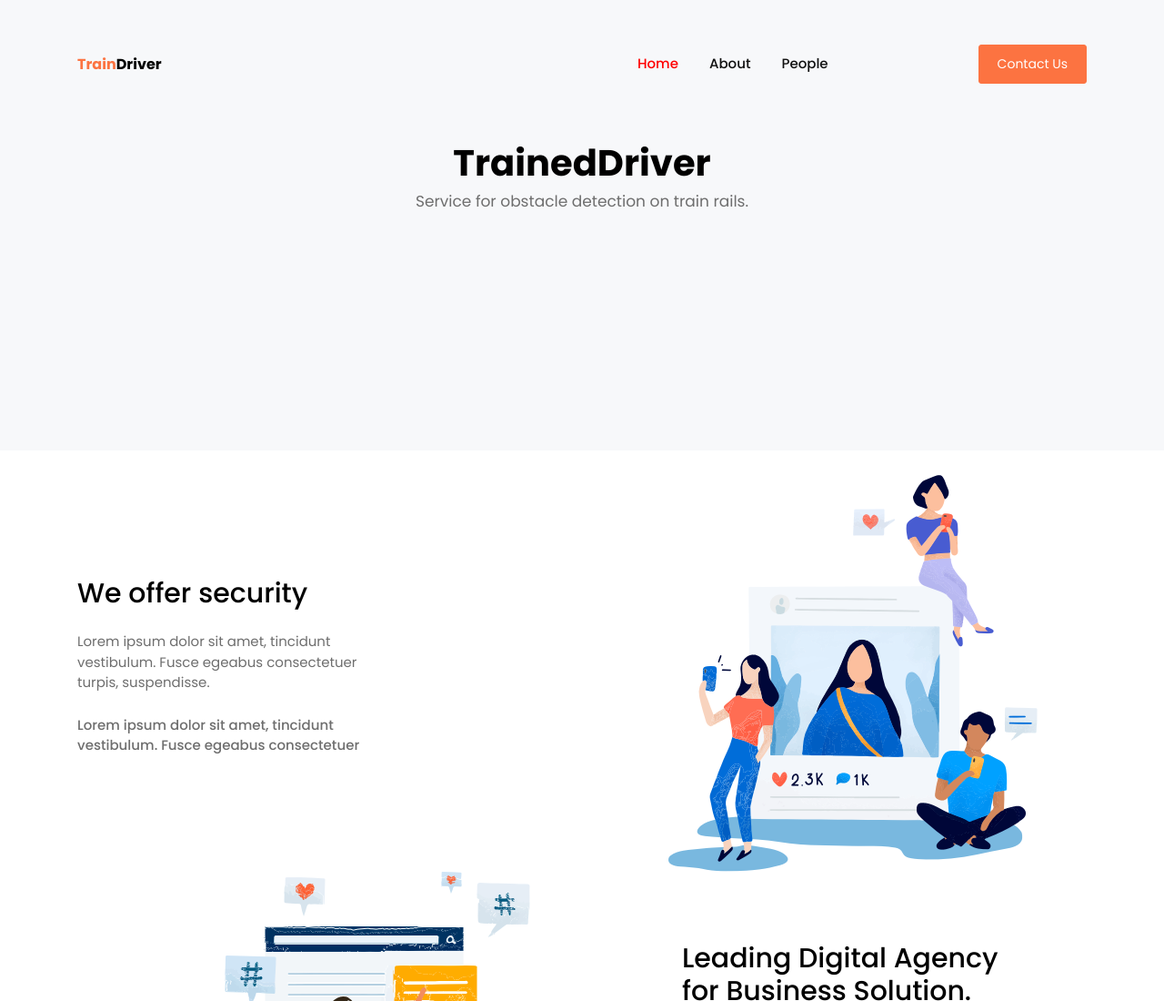
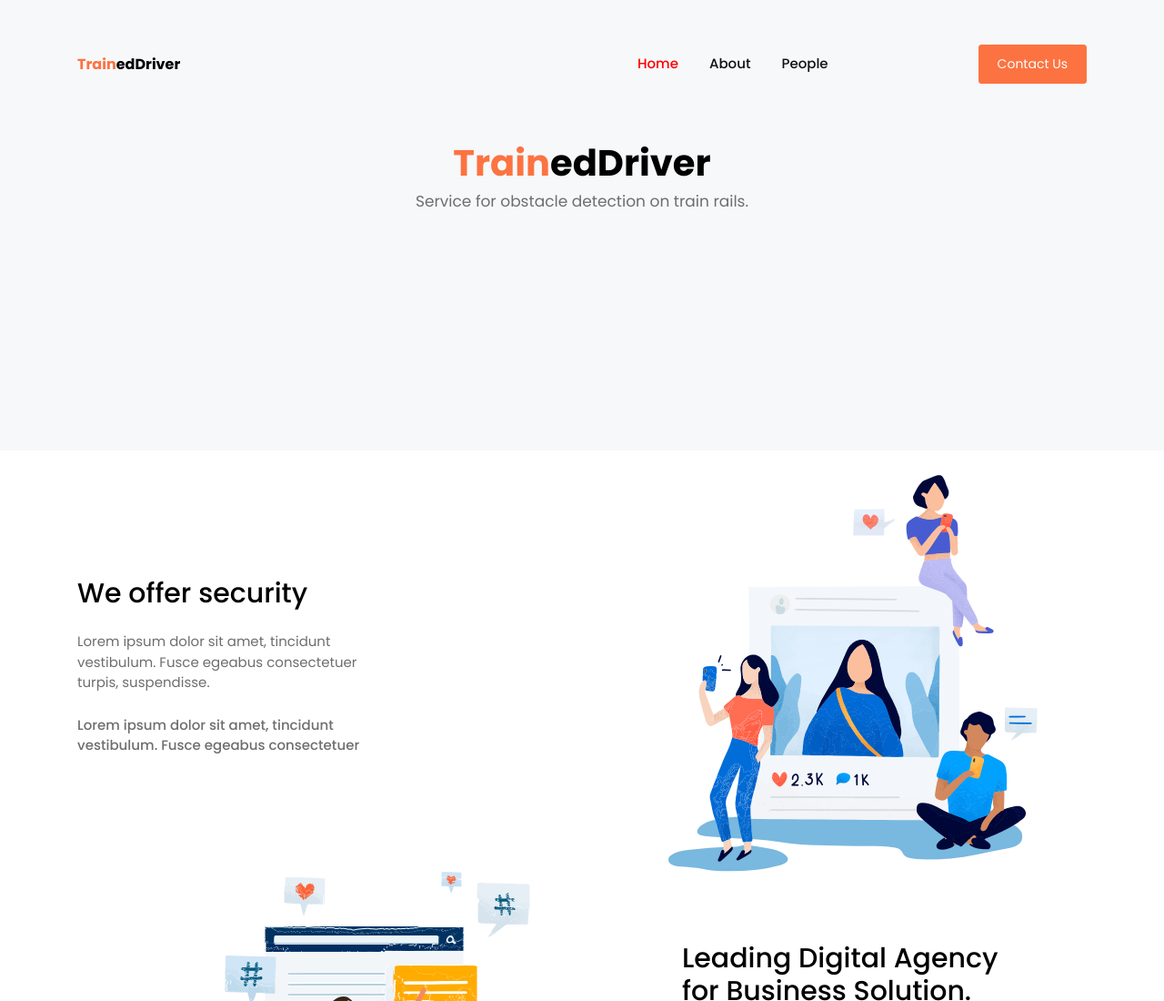
Before and after one commit to TrainedDriver/TrainedDriver.github.io, a website: page index.html in a window 1280 px wide. Shown: the top 1100 px of the page at 91% size. Drawn offline with Linux system fonts and the light colour scheme.

Commit message:
Update colors

```diff
--- a/index.html
+++ b/index.html
@@ -16,7 +16,7 @@
     <nav class="navbar navbar-expand-lg pl-3 pl-sm-0" id="navbar">
     <div class="container">
       <div class="navbar-brand-wrapper font-weight-semibold d-flex w-100">
-        <span style="color: #fc7341;">Train</span>Driver
+        <span style="color: #fc7341;">Train</span>edDriver
         <button class="navbar-toggler ml-auto" type="button" data-toggle="collapse" data-target="#navbarSupportedContent" aria-controls="navbarSupportedContent" aria-expanded="false" aria-label="Toggle navigation">
           <span class="mdi mdi-menu navbar-toggler-icon"></span>
         </button>
@@ -25,7 +25,7 @@
         <ul class="navbar-nav align-items-lg-center align-items-start ml-auto">
           <li class="d-flex align-items-center justify-content-between pl-4 pl-lg-0">
             <div class="navbar-collapse-logo font-weight-semibold">
-              <span style="color: #fc7341;">Train</span>Driver
+              <span style="color: #fc7341;">Train</span>edDriver
             </div>
             <button class="navbar-toggler close-button" type="button" data-toggle="collapse" data-target="#navbarSupportedContent" aria-controls="navbarSupportedContent" aria-expanded="false" aria-label="Toggle navigation">
               <span class="mdi mdi-close navbar-toggler-icon pl-5"></span>
@@ -50,7 +50,7 @@
   </header>
   <div class="banner" >
     <div class="container">
-      <h1 class="font-weight-semibold">TrainedDriver</h1>
+      <h1 class="font-weight-semibold"><span style="color: #fc7341;">Train</span>edDriver</h1>
       <h6 class="font-weight-normal text-muted pb-3">Service for obstacle detection on train rails.</h6>
       <img src="images/drone.svg" alt="" class="img-fluid">
     </div>
```
